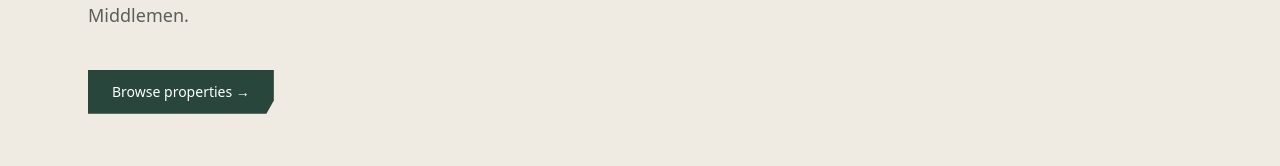
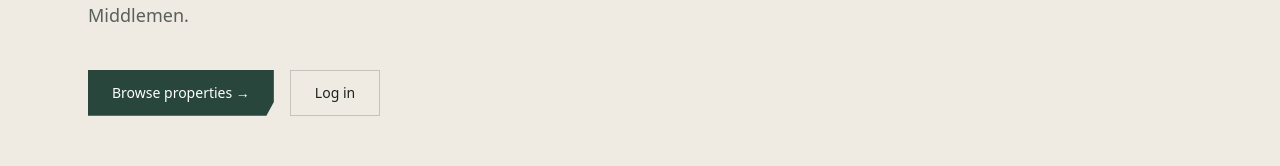
Before and after one commit to dboatengg/capstone-frontend, a Next.js app: page / in a window 1280 px wide. Shown: the part 441-607 px from the top of the page. Built offline with nearby package versions, Linux system fonts and the light colour scheme.

Commit message:
Confirm working login flow with agent credentials

```diff
--- a/app/page.tsx
+++ b/app/page.tsx
@@ -26,6 +26,13 @@ export default function Home() {
             >
               Browse properties →
             </Link>
+
+            <Link
+              href="/login"
+              className="inline-flex items-center gap-2 border border-[var(--color-ink)]/20 text-[var(--color-ink)] text-sm font-medium px-6 py-3 hover:border-[var(--color-forest)] hover:text-[var(--color-forest)] transition-colors"
+            >
+              Log in
+            </Link>
           </div>
         </div>
 
```
